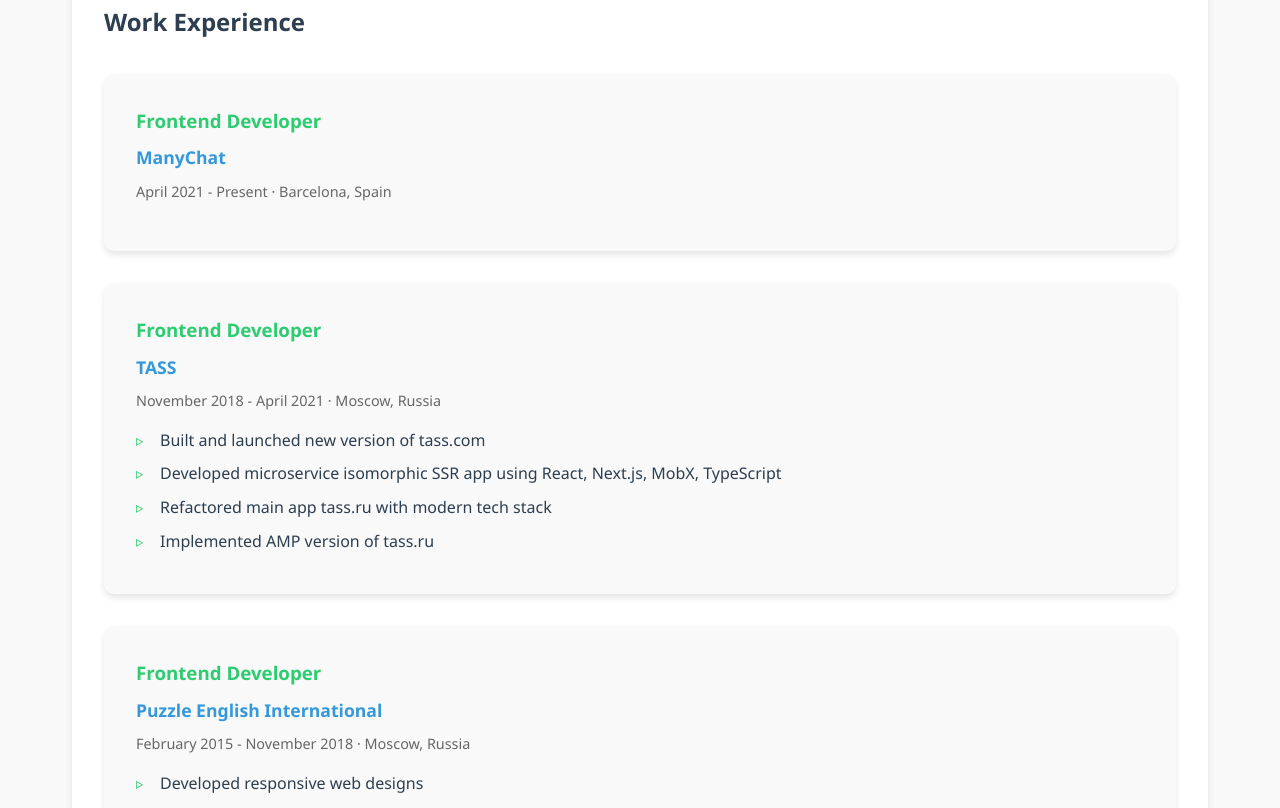
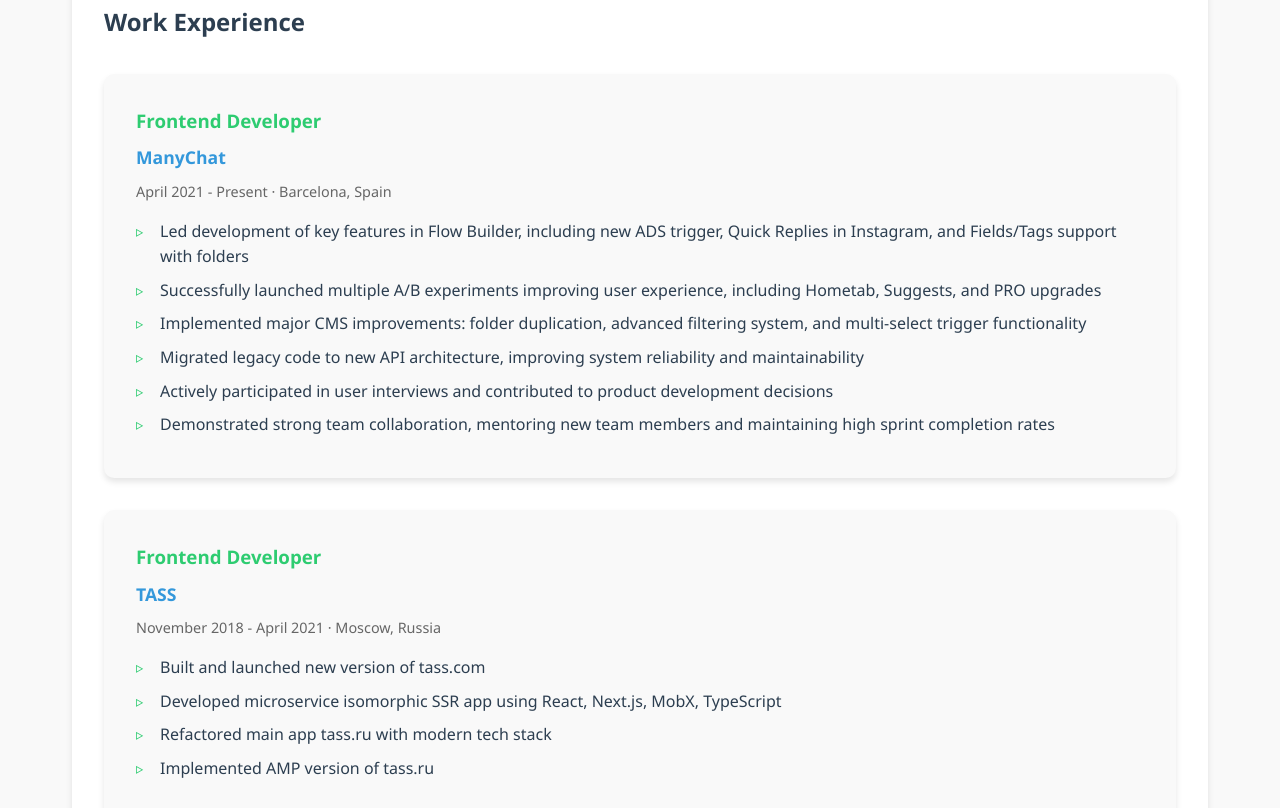
Before and after one commit to omar-g/portfolio, a plain HTML site: page index.html in a window 1280 px wide. Shown: the part 935-1743 px from the top of the page. Drawn offline with Linux system fonts and the light colour scheme.

Commit message:
feat(content): update ManyChat experience details

```diff
--- a/index.html
+++ b/index.html
@@ -79,6 +79,14 @@
                     <h3>Frontend Developer</h3>
                     <h4>ManyChat</h4>
                     <p class="duration">April 2021 - Present · Barcelona, Spain</p>
+                    <ul class="experience-details">
+                        <li>Led development of key features in Flow Builder, including new ADS trigger, Quick Replies in Instagram, and Fields/Tags support with folders</li>
+                        <li>Successfully launched multiple A/B experiments improving user experience, including Hometab, Suggests, and PRO upgrades</li>
+                        <li>Implemented major CMS improvements: folder duplication, advanced filtering system, and multi-select trigger functionality</li>
+                        <li>Migrated legacy code to new API architecture, improving system reliability and maintainability</li>
+                        <li>Actively participated in user interviews and contributed to product development decisions</li>
+                        <li>Demonstrated strong team collaboration, mentoring new team members and maintaining high sprint completion rates</li>
+                    </ul>
                 </div>
 
                 <div class="experience-card">
```
